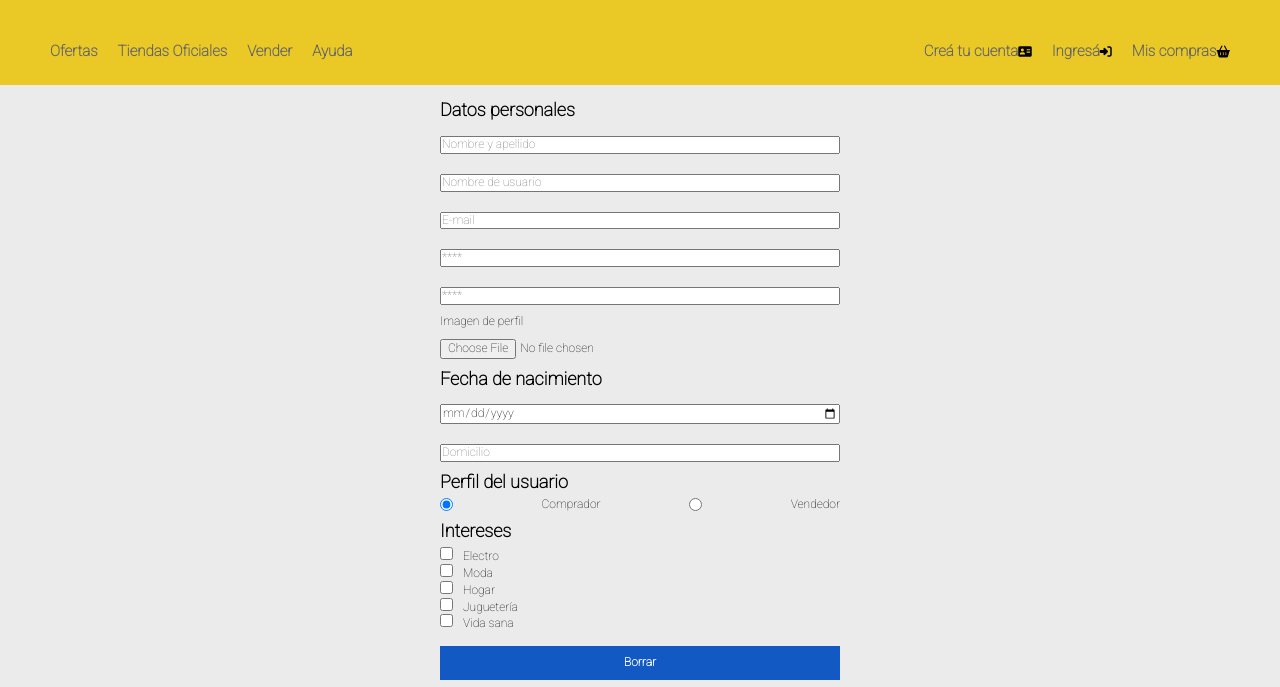
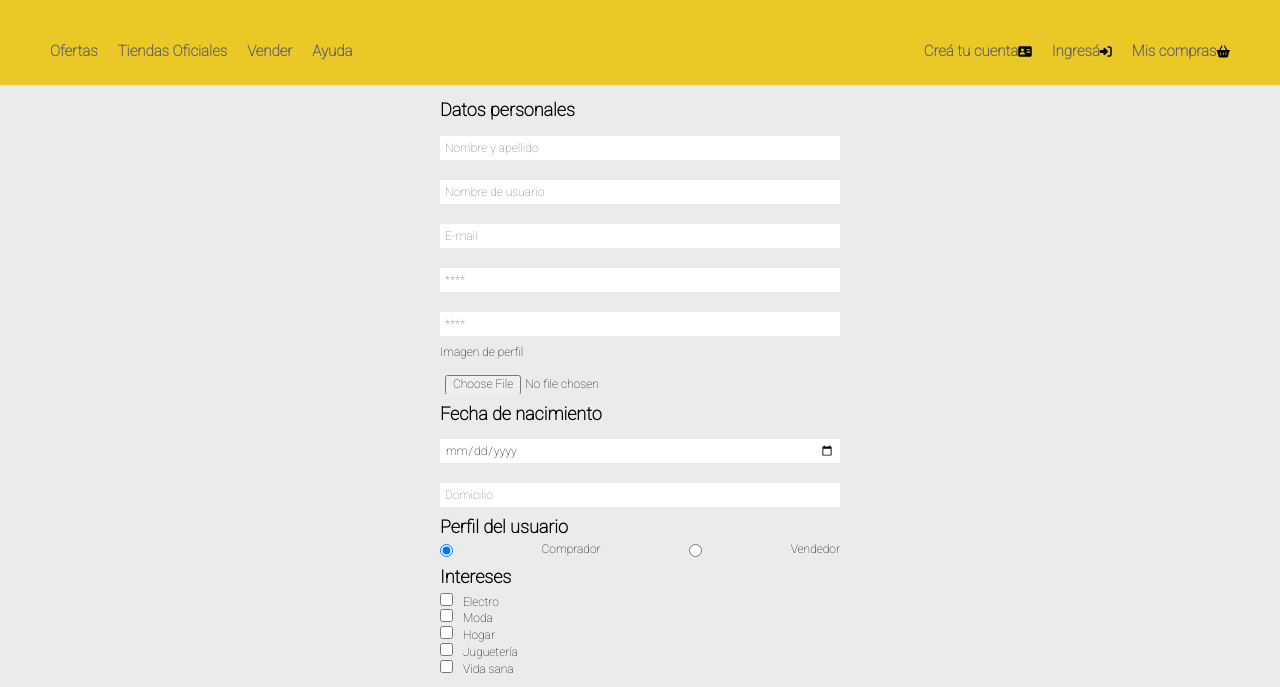
Before and after one commit to Lauraocampor/Mercado-Liebre, a website: page views/register.html in a window 1280 px wide. Shown: the part 107-794 px from the top of the page. Drawn offline with Linux system fonts and the light colour scheme.

Commit message:
Agregando un último detalle de CSS

```diff
--- a/public/css/styles.css
+++ b/public/css/styles.css
@@ -199,6 +199,9 @@ footer i{
 .form-register__caja input{
     width: 100%;
     margin-top: 10px;
+    border: 0;
+    height: 24px;
+    padding: 5px;
 }
 .form-register__perfil{
     display: flex;
```
